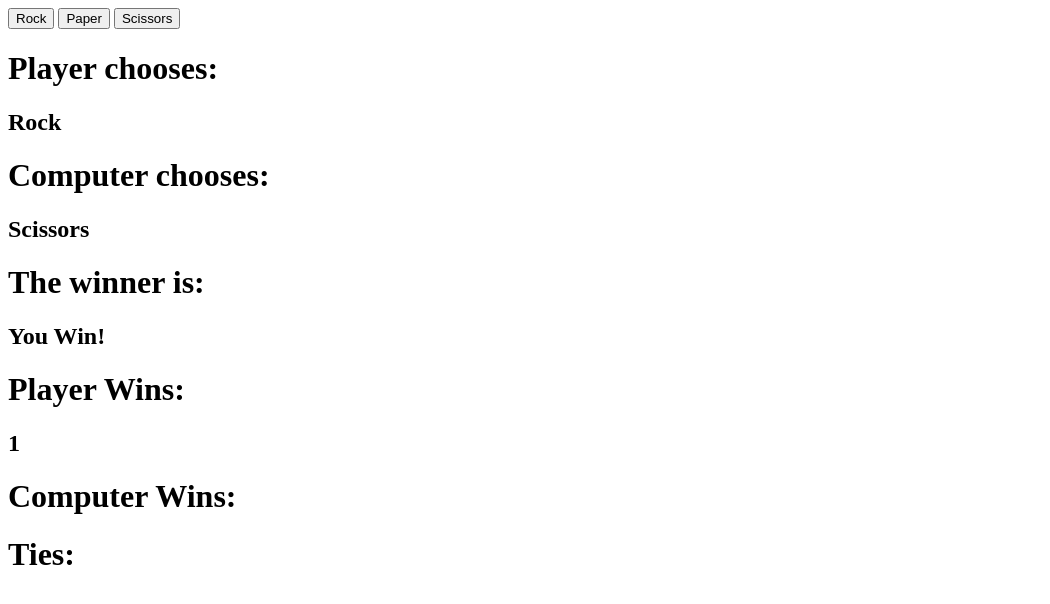
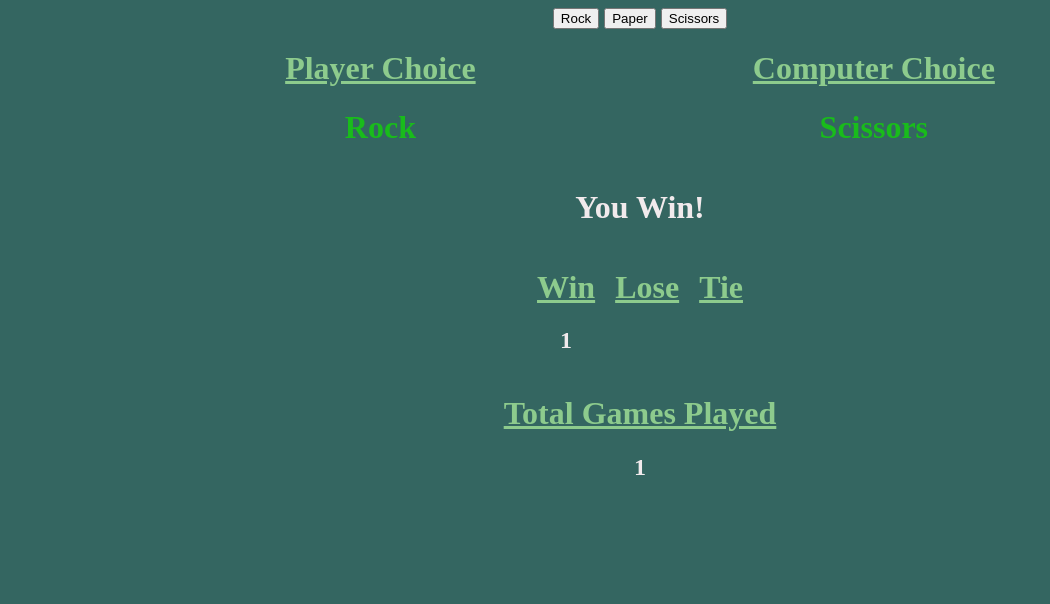
Before and after one commit to tjohnson-code/javascript-practice, a plain HTML site: page js-fundamentals/rockPaperScissors/index.html in a window 1280 px wide. Both pictures are taken after a click on the button "Rock". Shown: the whole page, without its empty margins (0-1050 px from the left). Drawn offline with Linux system fonts and the light colour scheme.

Commit message:
Styling and total game counter added. First attempt at RPS game complete.

```diff
--- a/js-fundamentals/rockPaperScissors/index.html
+++ b/js-fundamentals/rockPaperScissors/index.html
@@ -9,33 +9,37 @@
     <script defer type="text/javascript" src="script.js"></script>
 </head>
 <body>
+    <div id="rpsButtons">
+        <button id="rockBtn">Rock</button>
+        <button id="paperBtn">Paper</button>
+        <button id="scissorsBtn">Scissors</button>
+    </div>
     <div id="main">
-        <div id="rpsButtons">
-            <button id="rockBtn">Rock</button>
-            <button id="paperBtn">Paper</button>
-            <button id="scissorsBtn">Scissors</button>
-        </div>
         <div id="playerSelection">
-            <h1>Player chooses: <h2 id="playerChoice"></h2></h1>
+            <h1 id="choiceTitle">Player Choice<h1 id="playerChoice"></h1></h1>
         </div>
         <div id="computerSelection">
-            <h1>Computer chooses: <h2 id="computerChoice"></h2></h1>
+            <h1 id="choiceTitle">Computer Choice<h1 id="computerChoice"></h1></h1>
         </div>
     </div>
     <div id="results">
-        <h1>The winner is:<h2 id="gameResult"></h2></h1>
+        <h1 id="gameResult"></h1>
         <div id="counters">
             <div id="playerWinsGames">
-                <h1>Player Wins: <h2 id="playerWins"></h2></h1>
+                <h1 id="resultTitle">Win<h2 id="playerWins"></h2></h1>
             </div>
             <div id="computerWinsGames">
-                <h1>Computer Wins: <h2 id="computerWins"></h2></h1>
+                <h1 id="resultTitle">Lose<h2 id="computerWins"></h2></h1>
             </div>
             <div id="tieGames">
-                <h1>Ties: <h2 id="ties"></h2></h1>
+                <h1 id="resultTitle">Tie<h2 id="ties"></h2></h1>
             </div>
-
         </div>
+    </div>
+    <div id="gameCount">
+        <div id="gameCounter">
+            <h1 id="totalTitle">Total Games Played <h2 id="totalGames"></h2></h1>
+       </div>
     </div>
 </body>
 </html>
--- a/js-fundamentals/rockPaperScissors/script.js
+++ b/js-fundamentals/rockPaperScissors/script.js
@@ -10,9 +10,11 @@ function gameRPS() {
     const playerWins = document.getElementById('playerWins');
     const computerWins = document.getElementById('computerWins');
     const ties = document.getElementById('ties');
+    const totalGames = document.getElementById('totalGames');
     let tieCount = 0;
     let winCount = 0;
     let loseCount = 0;
+    let gameCount = 0;
 
     rockBtn.addEventListener('click', () => {
         btnPressed.textContent = 'Rock'
@@ -22,16 +24,22 @@ function gameRPS() {
         console.log(computerChoice);
         if (computerChoice === 'Rock') {
             tieCount ++;
+            gameCount ++;
             resultRPS.textContent = 'Tie Game!'
             ties.textContent = tieCount;
+            totalGames.textContent = gameCount;
         }else if (computerChoice === 'Paper') {
             loseCount ++;
+            gameCount ++;
             resultRPS.textContent = 'You Lose!'
             computerWins.textContent = loseCount;
+            totalGames.textContent = gameCount;
         }else {
             winCount ++;
+            gameCount ++;
             resultRPS.textContent = 'You Win!'
             playerWins.textContent = winCount;
+            totalGames.textContent = gameCount;
         }
     });
     paperBtn.addEventListener('click', () => {
@@ -42,16 +50,22 @@ function gameRPS() {
         console.log(computerChoice);
         if (computerChoice === 'Paper') {
             tieCount ++;
+            gameCount ++;
             resultRPS.textContent = 'Tie Game!'
             ties.textContent = tieCount;
+            totalGames.textContent = gameCount;
         }else if (computerChoice === 'Scissors') {
             loseCount ++;
+            gameCount ++;
             resultRPS.textContent = 'You Lose!'
             computerWins.textContent = loseCount;
+            totalGames.textContent = gameCount;
         }else {
             winCount ++;
+            gameCount ++;
             resultRPS.textContent = 'You Win!'
             playerWins.textContent = winCount;
+            totalGames.textContent = gameCount;
         }
     });
     scissorsBtn.addEventListener('click', () => {
@@ -62,16 +76,22 @@ function gameRPS() {
         console.log(computerChoice);
         if (computerChoice === 'Scissors') {
             tieCount ++;
+            gameCount ++;
             resultRPS.textContent = 'Tie Game!'
             ties.textContent = tieCount;
+            totalGames.textContent = gameCount;
         }else if (computerChoice === 'Rock') {
             loseCount ++;
+            gameCount ++;
             resultRPS.textContent = 'You Lose!'
             computerWins.textContent = loseCount;
+            totalGames.textContent = gameCount;
         }else {
             winCount ++;
+            gameCount ++;
             resultRPS.textContent = 'You Win!'
             playerWins.textContent = winCount;
+            totalGames.textContent = gameCount;
         }
     });
 }
--- a/js-fundamentals/rockPaperScissors/styles.css
+++ b/js-fundamentals/rockPaperScissors/styles.css
@@ -0,0 +1,39 @@
+body {
+    background-color: rgb(52, 102, 97);
+    color: rgb(141, 203, 141);
+}
+
+#main, #gameCount {
+    display: flex;
+    justify-content: space-evenly;
+}
+#rpsButtons {
+    display: flex;
+    justify-content: center;
+    gap: 5px;
+}
+#playerChoice, #computerChoice, #playerWins, #computerWins, #ties, #totalGames {
+    display: flex;
+    justify-content: center;
+    color:rgb(25, 188, 27);
+}
+#choiceTitle, #resultTitle, #totalTitle {
+    text-decoration: underline;
+}
+#results {
+    display: flex;
+    justify-content: center;
+    flex-direction: column;
+    align-items: center;
+}
+#gameResult {
+    color:rgb(241, 234, 236);
+}
+#counters {
+    display: flex;
+    justify-content: space-evenly;
+    gap: 20px;
+}
+#playerWins, #computerWins, #ties, #totalGames {
+    color:rgb(241, 234, 236);
+}
```
